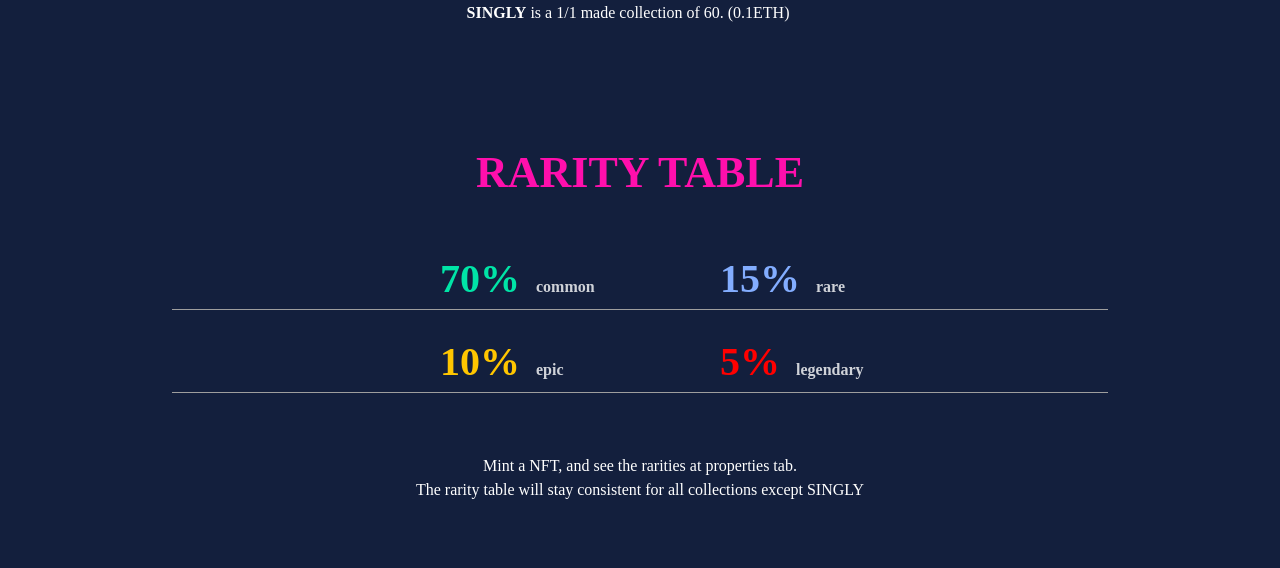
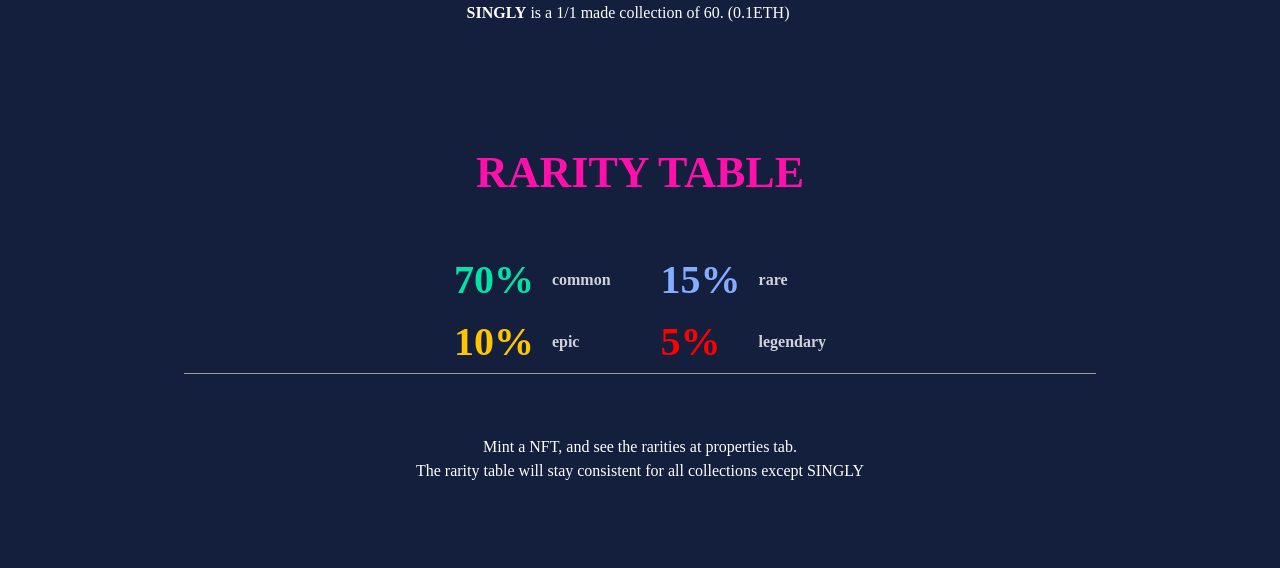
Before and after one commit to alexisdavidson/NFT-eagleartz, a React (Create React App) app: page / in a window 1280 px wide. Shown: the part 1845-2413 px from the top of the page. Built offline with nearby package versions, Linux system fonts and the light colour scheme; no server answers; grey boxes are pictures that could not be loaded; what webfontloader would draw is missing.

Commit message:
Clear rarity table

```diff
--- a/src/frontend/components/App.css
+++ b/src/frontend/components/App.css
@@ -32,11 +32,16 @@
   padding-right: 20vh;
   margin-top: 15vh;
   margin-bottom: 15vh;
+  margin-left: auto;
+  margin-right: auto;
 }
 
-.rarityrow {
-  padding-left: 35vh;
-  padding-right: 15vh;
+.raritytabletable {
+  width: 40vh;
+  margin-top: 0;
+  margin-bottom: 0;
+  margin-left: auto;
+  margin-right: auto;
 }
 
 .collectionItem {
--- a/src/frontend/components/RarityTable.js
+++ b/src/frontend/components/RarityTable.js
@@ -8,26 +8,21 @@ const RarityTable = () => {
     return (
         <Row className="raritytable">
             <h1 className="mb-5" id="raritytable">RARITY TABLE</h1>
-            <Row className="rarityrow" style={{fontWeight: "bold", textAlign:"left"}}>
-                <Col>
-                    <span style={{color: "#00e4a7", fontSize: "5vh"}}>70%</span>
-                    <span className="ms-3" style={{color: "rgba(255, 255, 255, 0.8)", fontSize: "2vh"}}>common</span>
-                </Col>
-                <Col>
-                    <span style={{color: "#83adff", fontSize: "5vh"}}>15%</span>
-                    <span className="ms-3" style={{color: "rgba(255, 255, 255, 0.8)", fontSize: "2vh"}}>rare</span>
-                </Col>
-            </Row>
-          <Line src={`https://file.rendit.io/n/7l74A2cVD9fZhmAD6CGq.svg`} />
-            <Row className="rarityrow" style={{fontWeight: "bold", textAlign:"left"}}>
-                <Col>
-                    <span style={{color: "#ffc600", fontSize: "5vh"}}>10%</span>
-                    <span className="ms-3" style={{color: "rgba(255, 255, 255, 0.8)", fontSize: "2vh"}}>epic</span>
-                </Col>
-                <Col>
-                    <span style={{color: "#ff0000", fontSize: "5vh"}}>5%</span>
-                    <span className="ms-3" style={{color: "rgba(255, 255, 255, 0.8)", fontSize: "2vh"}}>legendary</span>
-                </Col>
+            <Row className="m-auto" style={{fontWeight: "bold", textAlign:"left"}}>
+              <table className="raritytabletable">
+                <tr>
+                  <td><span style={{color: "#00e4a7", fontSize: "5vh"}}>70%</span></td>
+                  <td><span className="ms-3" style={{color: "rgba(255, 255, 255, 0.8)", fontSize: "2vh"}}>common</span></td>
+                  <td><span className="ms-5" style={{color: "#83adff", fontSize: "5vh"}}>15%</span></td>
+                  <td><span className="ms-3" style={{color: "rgba(255, 255, 255, 0.8)", fontSize: "2vh"}}>rare</span></td>
+                </tr>
+                <tr>
+                  <td><span style={{color: "#ffc600", fontSize: "5vh"}}>10%</span></td>
+                  <td><span className="ms-3" style={{color: "rgba(255, 255, 255, 0.8)", fontSize: "2vh"}}>epic</span></td>
+                  <td><span className="ms-5" style={{color: "#ff0000", fontSize: "5vh"}}>5%</span></td>
+                  <td><span className="ms-3" style={{color: "rgba(255, 255, 255, 0.8)", fontSize: "2vh"}}>legendary</span></td>
+                </tr>
+              </table>
             </Row>
           <Line1 src={`https://file.rendit.io/n/7l74A2cVD9fZhmAD6CGq.svg`} />
           <p>
```
